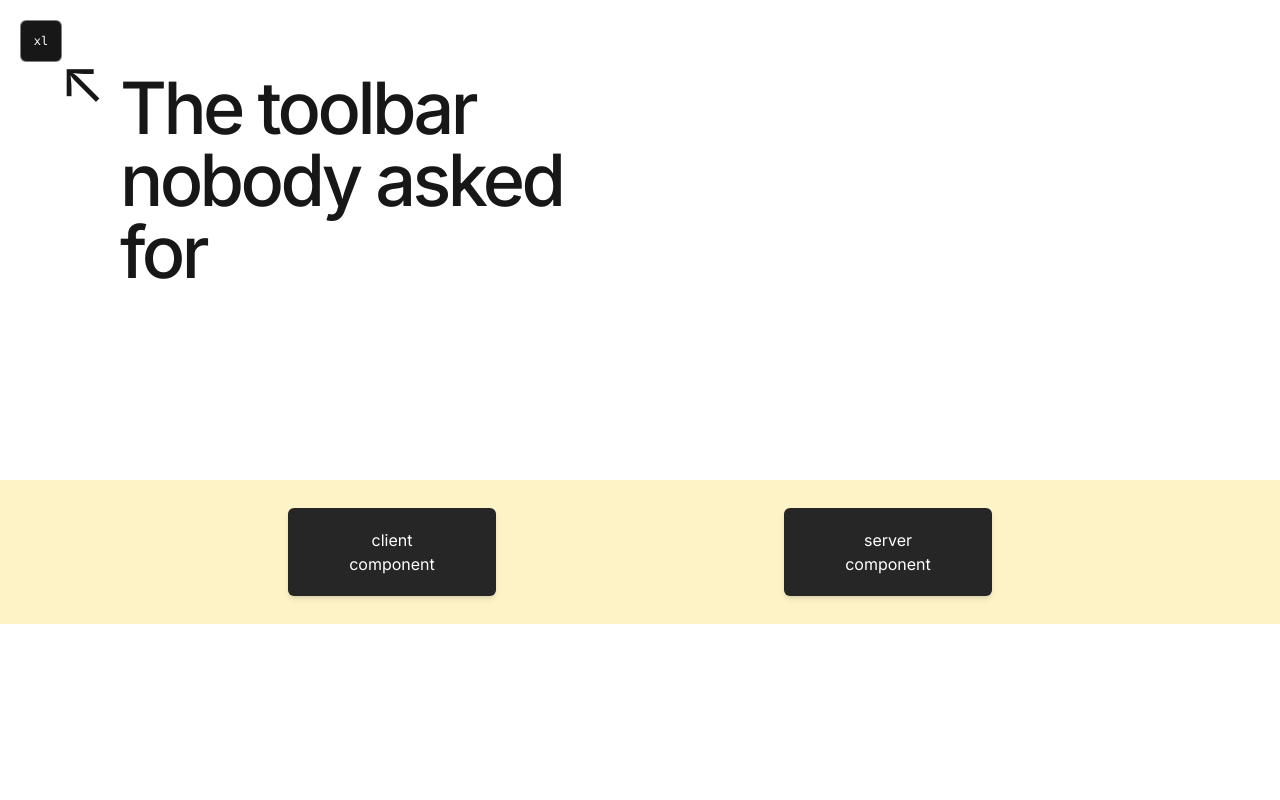
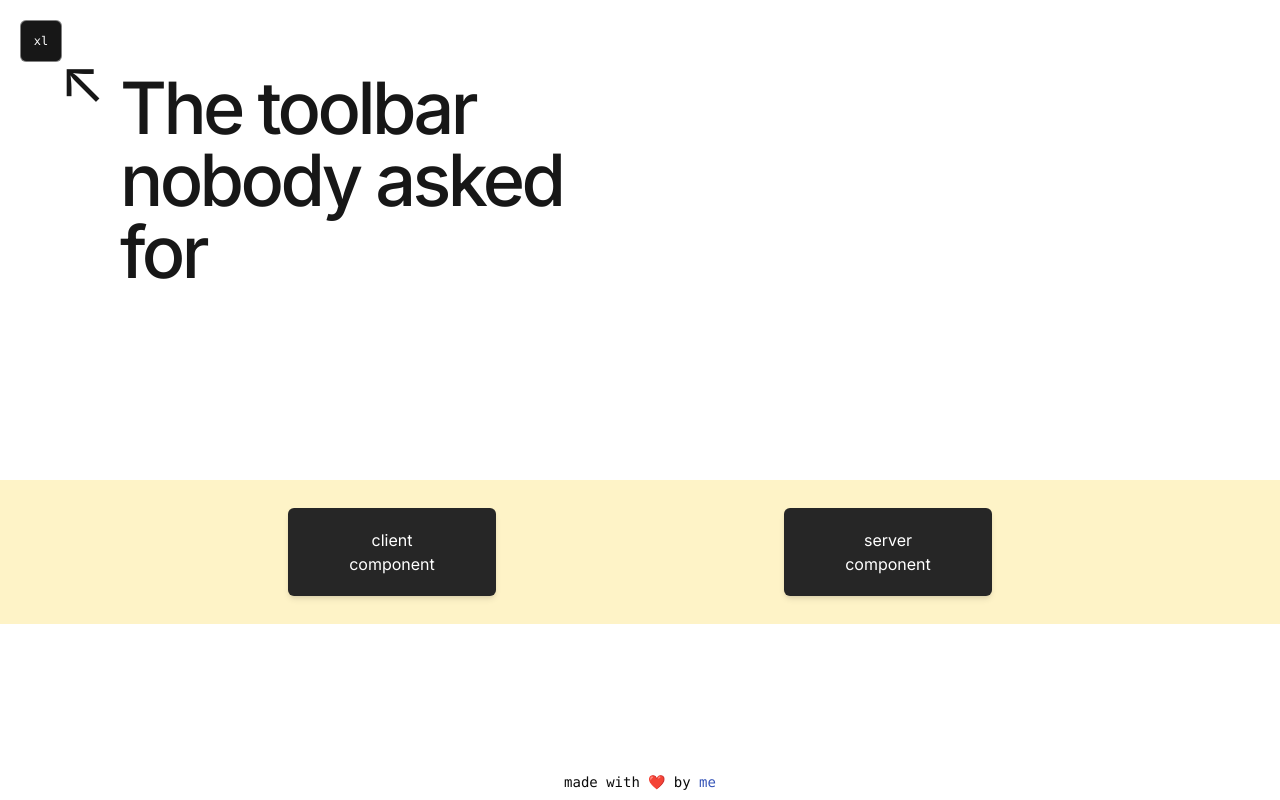
Before and after one commit to danielivanovz/next-toolbar, a Next.js app: page / in a window 1280 px wide. Built offline with nearby package versions, Linux system fonts and the light colour scheme.

Commit message:
- add footer;

```diff
--- a/src/app/layout.tsx
+++ b/src/app/layout.tsx
@@ -15,6 +15,19 @@ export default function RootLayout({ children }: { children: React.ReactNode })
     <html lang="en" suppressHydrationWarning>
       <body className={inter.className}>
         <ToolbarProvider>{children}</ToolbarProvider>
+        <footer className="absolute bottom-0 right-0 left-0 flex justify-center items-center py-2 font-mono text-sm">
+          <p>
+            made with <span className="font-sans">❤️</span> by{" "}
+            <a
+              href="https://www.danielivanov.me/"
+              target="_blank"
+              rel="noopener noreferrer"
+              className="text-blue-800/90"
+            >
+              me
+            </a>
+          </p>
+        </footer>
       </body>
     </html>
   );
```
